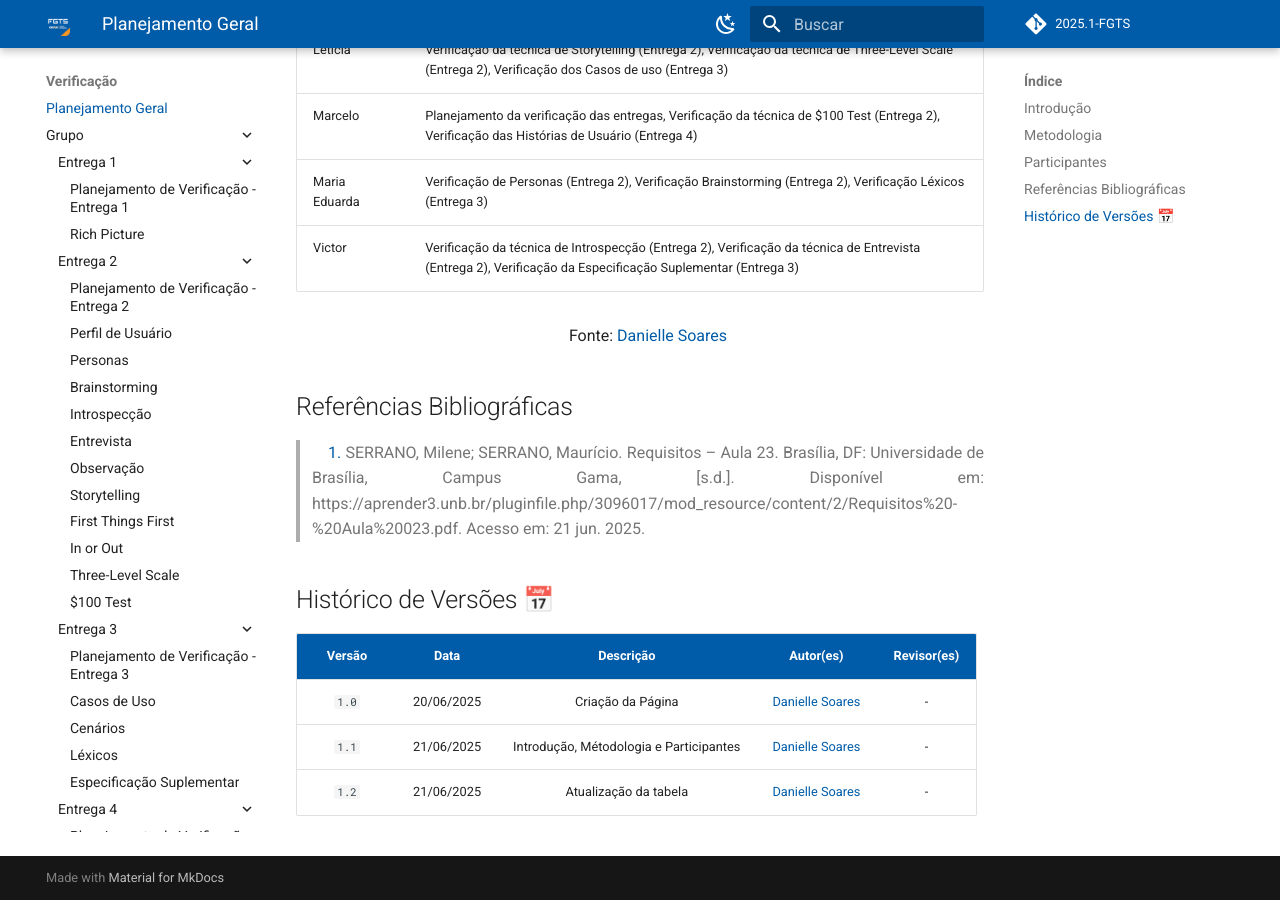
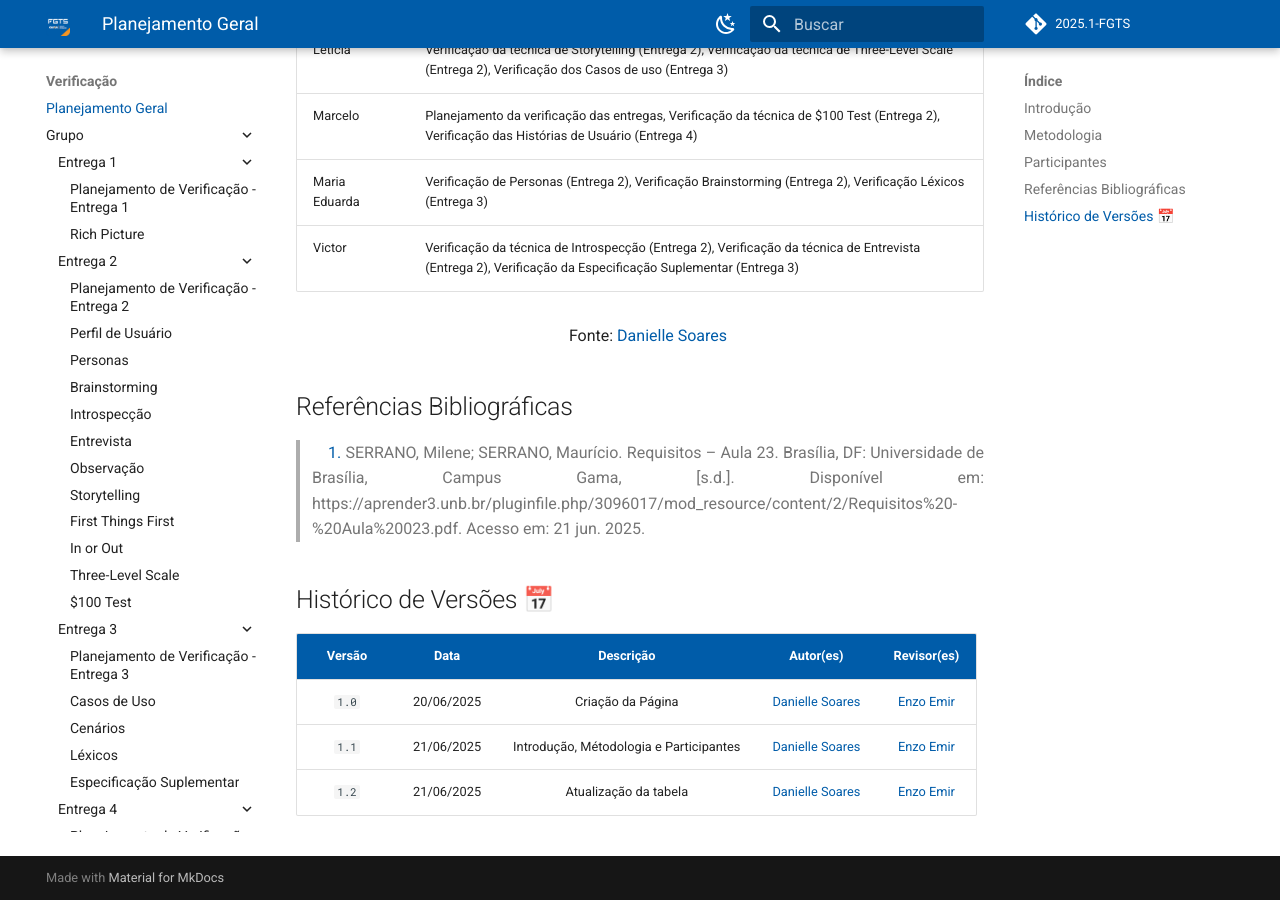
Before and after one commit to eduardodpms/REQ-FGTS, an MkDocs documentation site: the page built from docs/Verificacao/planejamento-geral.md, in a window 1280 px wide and 900 px high, scrolled down 1293 px. Built offline with MkDocs 1.6.1 and Material for MkDocs 9.7.7, drawn with Linux system fonts in a browser that asks for light colours; comment, search, counter and statistics services are not loaded.

Commit message:
Update planejamento-geral.md

```diff
--- a/docs/Verificacao/planejamento-geral.md
+++ b/docs/Verificacao/planejamento-geral.md
@@ -79,6 +79,6 @@ A metodologia utilizada na etapa de Verificação segue o Método de Inspeção
 
 | Versão | Data | Descrição | Autor(es) | Revisor(es) |
 | :-: | :-: | :-: | :-: | :-: |
-| `1.0` | 20/06/2025 | Criação da Página | [Danielle Soares](https://github.com/danielle-soaress) | - |
-| `1.1` | 21/06/2025 | Introdução, Métodologia e Participantes | [Danielle Soares](https://github.com/danielle-soaress) | - |
-| `1.2` | 21/06/2025 | Atualização da tabela | [Danielle Soares](https://github.com/danielle-soaress) | - |
+| `1.0` | 20/06/2025 | Criação da Página | [Danielle Soares](https://github.com/danielle-soaress) | [Enzo Emir](https://github.com/EnzoEmir) |
+| `1.1` | 21/06/2025 | Introdução, Métodologia e Participantes | [Danielle Soares](https://github.com/danielle-soaress) | [Enzo Emir](https://github.com/EnzoEmir) |
+| `1.2` | 21/06/2025 | Atualização da tabela | [Danielle Soares](https://github.com/danielle-soaress) | [Enzo Emir](https://github.com/EnzoEmir) |
```
